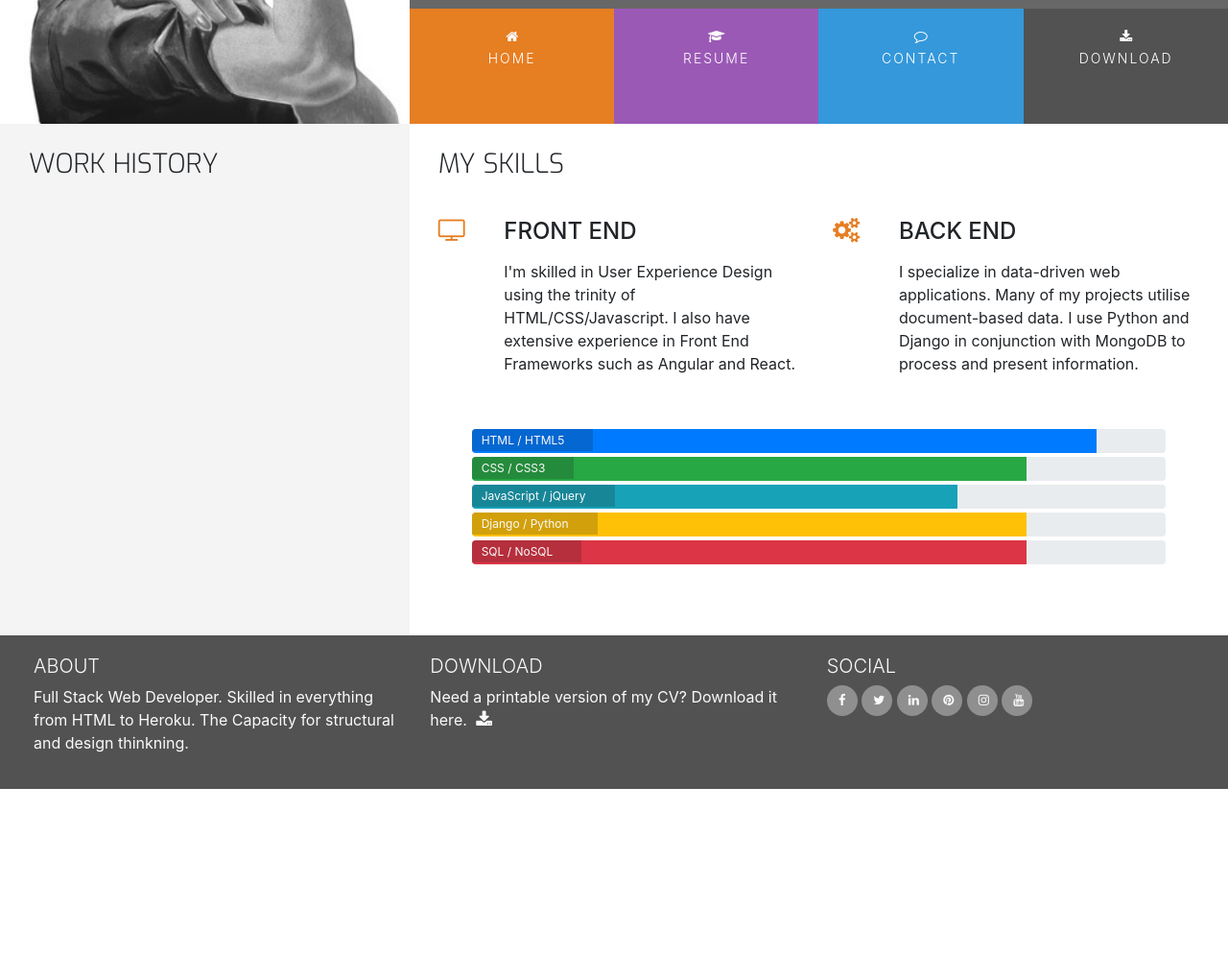
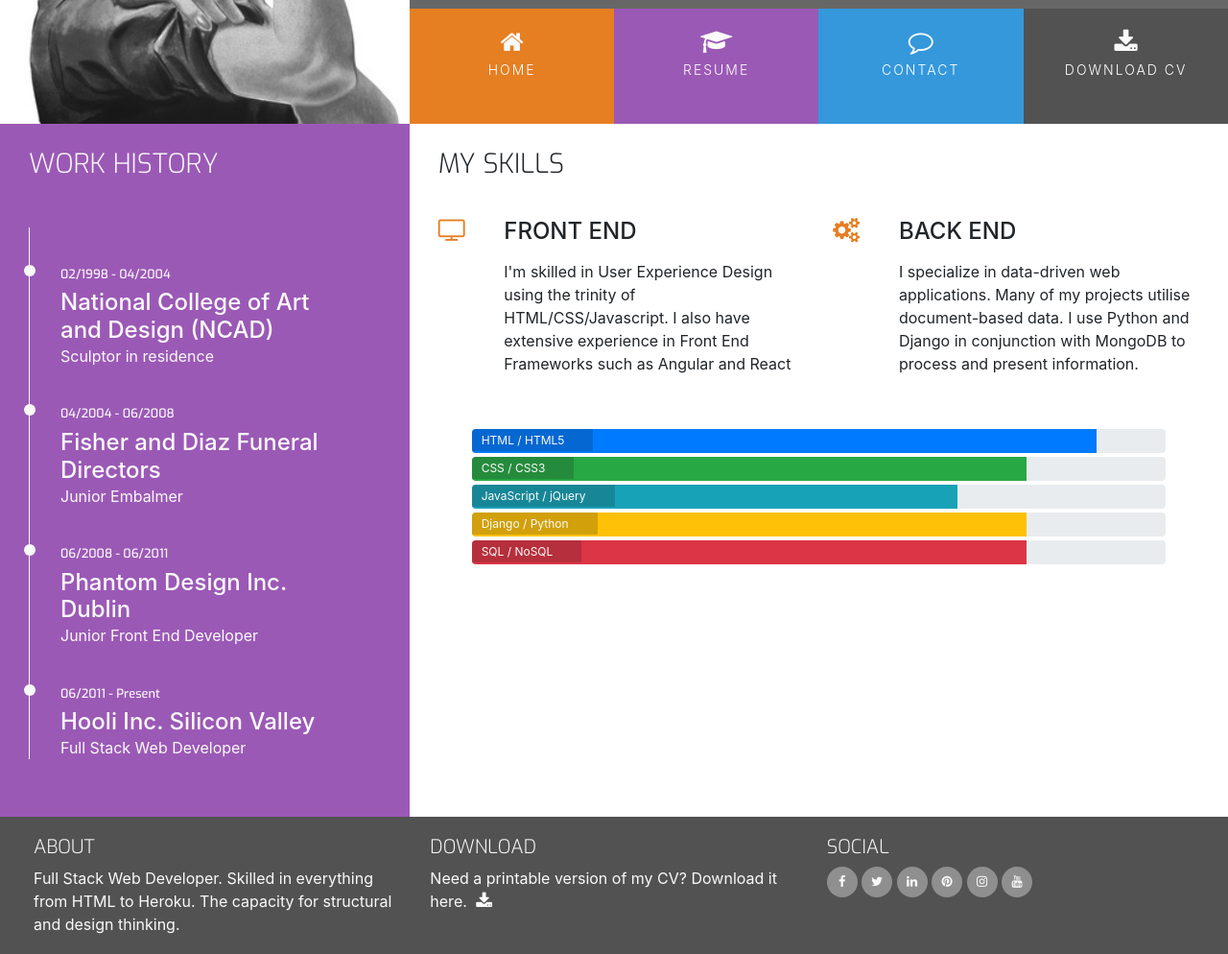
Before and after one commit to SamuelMacKay/Resume, a plain HTML site: page resume.html in a window 1280 px wide. Shown: the part 240-1234 px from the top of the page at 96% size. Before the commit the page ends 1062 px from the top, so only its background shows below. Drawn offline with nearby package versions, Linux system fonts and the light colour scheme.

Commit message:
added timeline to work history in resume.html

```diff
--- a/assets/css/style.css
+++ b/assets/css/style.css
@@ -1,18 +1,21 @@
 @import url('https://fonts.googleapis.com/css?family=Roboto:100,200,300,400,500,600,700|Exo:100,200,300,400,500,600,700');
 
-/*---------------------------------------------------- Colors */
+/*--------------------------------------------Colors*/
+
 .bg-color-name-title {
     background-color: #676767;
-
 }
 
 .bg-color-three-reasons {
     background-color: #fff;
-
 }
 
 .bg-color-personal-info {
     background-color: #f4f4f4;
+}
+
+.bg-color-work-history {
+    background-color: #9b59b6;
 }
 
 .ui-menu-color-home {
@@ -31,9 +34,8 @@
     background-color: #525252;
 }
 
+/* ----------------------------------------Special paddings/margins/text */
 
-
-/*---------------------------------------------------- Special Paddings/Margins/Texts */
 h1,
 h2,
 h3,
@@ -46,7 +48,7 @@ h4 {
 }
 
 .general-sub {
-    font-family: "EXO," sans-serif;
+    font-family: "Exo", sans-serif;
     font-weight: 300;
     color: #fafafa;
 }
@@ -65,17 +67,18 @@ h4 {
     float: none;
 }
 
+.history-heading,
 .section-heading {
-    font-family: "EXO", sans-serif;
+    font-family: "Exo", sans-serif;
     font-weight: 300;
     margin-top: 25px;
     margin-bottom: 40px;
 }
 
-/*---------------------------------------------------- Heading */
+/*--------------------------------------------Heading*/
+
 header {
     margin: 0;
-
 }
 
 .heading {
@@ -83,7 +86,7 @@ header {
 }
 
 .logo {
-    background: url(../images/rosie.jpg);
+    background: url("../images/rosie.jpg");
     background-position: center;
     background-repeat: no-repeat;
     background-size: cover;
@@ -102,13 +105,12 @@ header {
 }
 
 .title {
-    font-family: "Roboto" sans-serif;
+    font-family: "Roboto", sans-serif;
     font-weight: 200;
     font-size: 28px;
     margin-top: 20px;
     margin-bottom: 90px;
     color: #fff;
-
 }
 
 .list-inline-item:not(:last-child) {
@@ -119,20 +121,19 @@ header {
     font-size: 0;
 }
 
-#nav {
-    margin: 0;
-}
-
 #nav li {
     font-size: 14px;
     padding: 0;
+}
+
+#nav {
+    margin: 0;
 }
 
 .menuitem {
     height: 120px;
     text-align: center;
     padding: 0;
-
 }
 
 .menuitem a {
@@ -146,6 +147,7 @@ header {
     padding-top: 22px;
     display: block;
     color: #fafafa;
+    font-size: 26px;
 }
 
 .menuitem span {
@@ -159,14 +161,14 @@ header {
     letter-spacing: 2px;
 }
 
-/*---------------------------------------------------- hover.css */
+/*--------------------------------------------Hover.css*/
 
-.hvr-sweep-to-bottom::before {
+.hvr-sweep-to-bottom:before {
     background: rgba(0, 0, 0, 0.2);
     height: 120px;
 }
 
-/*---------------------------------------------------- Footer */
+/* ----------------------------------------Footer */
 
 footer {
     background-color: #525252;
@@ -184,7 +186,6 @@ footer {
     -moz-transition: all 0.35s ease-in-out;
     -webkit-transition: all 0.35s ease-in-out;
     -o-transition: all 0.35s ease-in-out;
-
 }
 
 .cv-pdf i:hover {
@@ -198,10 +199,10 @@ footer {
 .social-links li a i {
     width: 32px;
     height: 32px;
-    padding: 12px;
+    padding: 12px 0;
     border-radius: 50%;
+    font-size: 13px;
     line-height: 7px;
-    font-size: 13px;
     text-align: center;
     color: #fafafa;
     background: #8f8f8f;
@@ -219,7 +220,7 @@ footer {
     padding: 20px;
 }
 
-/*---------------------------------------------------- three reasons */
+/* ----------------------------------------Three Reasons */
 
 .three-reasons-icon {
     font-size: 26px;
@@ -230,7 +231,7 @@ footer {
     margin-bottom: 15px;
 }
 
-/*---------------------------------------------------- Personal Info */
+/* ----------------------------------------Personal Info */
 
 .personal-info-item {
     margin-bottom: 20px;
@@ -265,7 +266,7 @@ footer {
     width: 60%;
 }
 
-/*---------------------------------------------------- Progress Bar */
+/* ----------------------------------------Skills */
 
 .progress {
     position: relative;
@@ -279,9 +280,57 @@ footer {
     font-weight: 400;
     padding: 3px 30px 2px 10px;
     color: #fafafa;
-    background: rgba(25, 25, 25, 0.2);
+    background-color: rgba(25, 25, 25, 0.2);
 }
 
 .progress-section {
     margin: 40px 20px;
 }
+
+/* ----------------------------------------Work History */
+
+.history-heading {
+    color: #fafafa;
+    margin-bottom: 50px;
+}
+
+.timeline-item {
+    padding: 4em 2em 0em 2em;
+    position: relative;
+    color: #fafafa;
+    border-left: 1px solid;
+}
+
+.timeline-item p {
+    padding: 0;
+    margin: 0;
+}
+
+.timeline-item:before {
+    content: attr(data-dates);
+    position: absolute;
+    left: 2.5em;
+    top: 3em;
+    display: block;
+    font-family: "Exo", sans-serif;
+    font-weight: 500;
+    font-size: 0.8em;
+    padding: 0;
+    margin: 0;
+}
+
+.timeline-item:after {
+    width: 12px;
+    height: 12px;
+    display: block;
+    top: 2.4em;
+    position: absolute;
+    left: -6px;
+    border-radius: 12px;
+    content: '';
+    background: #fafafa;
+}
+
+.history-items {
+    margin-bottom: 30px;
+}
--- a/resume.html
+++ b/resume.html
@@ -1,73 +1,49 @@
 <!DOCTYPE html>
 <html lang="en">
+
 <head>
-    <meta charset="UTF-8" />
-    <meta http-equiv="X-UA-Compatible" content="IE=edge" />
-    <meta name="viewport" content="width=device-width, initial-scale=1.0" />
-    <link
-      rel="stylesheet"
-      href="https://maxcdn.bootstrapcdn.com/bootstrap/4.2.1/css/bootstrap.min.css"
-      type="text/css"
-    />
-    <link
-      rel="stylesheet"
-      href="https://maxcdn.bootstrapcdn.com/font-awesome/4.7.0/css/font-awesome.min.css"
-      type="text/css"
-    />
-    <link
-      rel="stylesheet"
-      href="https://cdnjs.cloudflare.com/ajax/libs/hover.css/2.1.1/css/hover-min.css"
-      type="text/css"
-    />
-    <link rel="stylesheet" href="assets/css/style.css" />
+    <meta charset="UTF-8">
+    <meta name="viewport" content="width=device-width, initial-scale=1.0">
+    <meta http-equiv="X-UA-Compatible" content="ie=edge">
+    <link rel="stylesheet" href="https://maxcdn.bootstrapcdn.com/bootstrap/4.2.1/css/bootstrap.min.css"
+        type="text/css" />
+    <link rel="stylesheet" href="https://maxcdn.bootstrapcdn.com/font-awesome/4.7.0/css/font-awesome.min.css"
+        type="text/css" />
+    <link rel="stylesheet" href="https://cdnjs.cloudflare.com/ajax/libs/hover.css/2.1.1/css/hover-min.css"
+        type="text/css" />
+    <link rel="stylesheet" href="assets/css/style.css">
     <title>Rosie</title>
 </head>
 
 <body>
     <header>
         <div class="row no-gutters">
-        <a href="index.html" class="col-md-4 logo"> </a>
+            <a class="col-md-4 logo" href="02-index.html"></a>
             <div class="col-md-8">
                 <div class="row no-gutters bg-color-name-title">
                     <div class="col heading">
                         <h1 class="name">Rosie Odenkirk</h1>
-              <h2 class="title">Full Stack Developer</h2>
+                        <h2 class="title"> Full Stack Developer</h2>
                     </div>
                 </div>
                 <div class="row no-gutters">
                     <div class="col">
                         <ul id="nav" class="list-inline menucontainer">
-                <li
-                  class="col-6 col-sm-3 ui-menu-color-home list-inline-item menuitem"
-                >
-                  <a href="#" class="hvr-sweep-to-bottom"
-                    ><i class="fa fa-home" aria-hidden="true"></i
-                    ><span>Home</span></a
-                  >
+                            <li class="col-6 col-sm-3 list-inline-item ui-menu-color-home menuitem">
+                                <a href="#" class="hvr-sweep-to-bottom"><i class="fa fa-home"
+                                        aria-hidden="true"></i><span>Home</span></a>
                             </li>
-                <li
-                  class="col-6 col-sm-3 ui-menu-color-resume list-inline-item menuitem"
-                >
-                  <a href="#" class="hvr-sweep-to-bottom"
-                    ><i class="fa fa-graduation-cap" aria-hidden="true"></i
-                    ><span>Resume</span></a
-                  >
+                            <li class="col-6 col-sm-3 list-inline-item ui-menu-color-resume menuitem">
+                                <a href="#" class="hvr-sweep-to-bottom"><i class="fa fa-graduation-cap"
+                                        aria-hidden="true"></i><span>Resume</span></a>
                             </li>
-                <li
-                  class="col-6 col-sm-3 ui-menu-color-contact list-inline-item menuitem"
-                >
-                  <a href="#" class="hvr-sweep-to-bottom"
-                    ><i class="fa fa-comment-o" aria-hidden="true"></i
-                    ><span>Contact</span></a
-                  >
+                            <li class="col-6 col-sm-3 list-inline-item ui-menu-color-contact menuitem">
+                                <a href="#" class="hvr-sweep-to-bottom"><i class="fa fa-comment-o"
+                                        aria-hidden="true"></i><span>Contact</span></a>
                             </li>
-                <li
-                  class="col-6 col-sm-3 ui-menu-color-download list-inline-item menuitem"
-                >
-                  <a href="#" class="hvr-sweep-to-bottom"
-                    ><i class="fa fa-download" aria-hidden="true"></i
-                    ><span>Download</span></a
-                  >
+                            <li class="col-6 col-sm-3 list-inline-item ui-menu-color-download menuitem">
+                                <a href="#" class="hvr-sweep-to-bottom"><i class="fa fa-download"
+                                        aria-hidden="true"></i><span>Download CV</span></a>
                             </li>
                         </ul>
                     </div>
@@ -77,10 +53,30 @@
     </header>
     <section class="container-fluid">
         <div class="row">
-        <div class="col-md-4 bg-color-personal-info section-column">
+            <div class="col-md-4 bg-color-work-history section-column">
                 <div class="row">
                     <div class="col-12">
-              <h3 class="section-heading uppercase">Work History</h3>
+                        <h3 class="history-heading uppercase">
+                            Work History
+                        </h3>
+                    </div>
+                </div>
+                <div class="history-items">
+                    <div class="timeline-item" data-dates="02/1998 - 04/2004">
+                        <h4>National College of Art and Design (NCAD)</h4>
+                        <p>Sculptor in residence</p>
+                    </div>
+                    <div class="timeline-item" data-dates="04/2004 - 06/2008">
+                        <h4>Fisher and Diaz Funeral Directors</h4>
+                        <p>Junior Embalmer</p>
+                    </div>
+                    <div class="timeline-item" data-dates="06/2008 - 06/2011">
+                        <h4>Phantom Design Inc. Dublin</h4>
+                        <p>Junior Front End Developer</p>
+                    </div>
+                    <div class="timeline-item" data-dates="06/2011 - Present">
+                        <h4>Hooli Inc. Silicon Valley</h4>
+                        <p>Full Stack Web Developer</p>
                     </div>
                 </div>
             </div>
@@ -99,9 +95,8 @@
                             <div class="col-10">
                                 <h4 class="three-reasons-heading uppercase">Front End</h4>
                                 <p>
-                    I'm skilled in User Experience Design using the trinity of HTML/CSS/Javascript. I also have extensive experience in
-                    Front End Frameworks such as Angular and React.
-                    </p>
+                                    I'm skilled in User Experience Design using the trinity of HTML/CSS/Javascript. I
+                                    also have extensive experience in Front End Frameworks such as Angular and React
                                 </p>
                             </div>
                         </div>
@@ -109,17 +104,14 @@
                     <div class="col-10 offset-1 offset-sm-0 col-sm-4 col-md-6">
                         <div class="row">
                             <div class="col-2">
-                  <i
-                    class="three-reasons-icon fa fa-gears"
-                    aria-hidden="true"
-                  ></i>
+                                <i class="three-reasons-icon fa fa-gears" aria-hidden="true"></i>
                             </div>
                             <div class="col-10">
                                 <h4 class="three-reasons-heading uppercase">Back End</h4>
                                 <p>
-                    I specialize in data-driven web applications. Many of my projects utilise document-based data. I use Python and Django
-                    in conjunction with MongoDB to process and present information.
-                    </p>
+                                    I specialize in data-driven web applications. Many of my projects utilise
+                                    document-based data. I use Python and Django in conjunction with MongoDB to process
+                                    and present information.
                                 </p>
                             </div>
                         </div>
@@ -128,8 +120,8 @@
                 <div class="row progress-section">
                     <div class="col">
                         <div class="progress">
-                    <div class="progress-bar" role="progressbar" aria-valuenow="90" aria-valuemin="0" aria-valuemax="100"
-                        style="width:90%;">
+                            <div class="progress-bar" role="progressbar" aria-valuenow="90" aria-valuemin="0"
+                                aria-valuemax="100" style="width:90%;">
                                 <span class="sr-only">90% complete</span>
                             </div>
                             <span class="progress-type">HTML / HTML5</span>
@@ -163,14 +155,18 @@
                             <span class="progress-type">SQL / NoSQL</span>
                         </div>
                     </div>
+                </div>
+            </div>
+        </div>
+
     </section>
     <footer class="container-fluid">
         <div id="footer-details" class="row">
             <div class="col-sm-4">
                 <h5 class="uppercase general-sub">About</h5>
                 <p class="inline-block">
-            Full Stack Web Developer. Skilled in everything from HTML to Heroku.
-            The Capacity for structural and design thinkning.
+                    Full Stack Web Developer. Skilled in everything from HTML to Heroku. The capacity for structural and
+                    design thinking.
                 </p>
             </div>
             <div class="col-sm-4">
@@ -179,47 +175,47 @@
                     Need a printable version of my CV? Download it here.
                     <a href="#" target="_blank" class="cv-pdf">
                         <i class="fa fa-download" aria-hidden="true"></i>
-              <span class="sr-only">Download Link.</span>
+                        <span class="sr-only">Download link.</span>
                     </a>
                 </p>
             </div>
             <div class="col-sm-4">
                 <h5 class="uppercase general-sub">Social</h5>
                 <ul class="list-inline social-links">
-            <li class="list-inline-item social-links">
-              <a href="#" target="_blank">
+                    <li class="list-inline-item">
+                        <a target="_blank" href="#">
                             <i class="fa fa-facebook" aria-hidden="true"></i>
                             <span class="sr-only">Facebook</span>
                         </a>
                     </li>
-            <li class="list-inline-item social-links">
-              <a href="#" target="_blank">
+                    <li class="list-inline-item">
+                        <a target="_blank" href="#">
                             <i class="fa fa-twitter" aria-hidden="true"></i>
                             <span class="sr-only">Twitter</span>
                         </a>
                     </li>
-            <li class="list-inline-item social-links">
-              <a href="#" target="_blank">
+                    <li class="list-inline-item">
+                        <a target="_blank" href="#">
                             <i class="fa fa-linkedin" aria-hidden="true"></i>
-                <span class="sr-only">Linked in</span>
+                            <span class="sr-only">LinkedIn</span>
                         </a>
                     </li>
-            <li class="list-inline-item social-links">
-              <a href="#" target="_blank">
+                    <li class="list-inline-item">
+                        <a target="_blank" href="#">
                             <i class="fa fa-pinterest" aria-hidden="true"></i>
                             <span class="sr-only">Pinterest</span>
                         </a>
                     </li>
-            <li class="list-inline-item social-links">
-              <a href="#" target="_blank">
+                    <li class="list-inline-item">
+                        <a target="_blank" href="#">
                             <i class="fa fa-instagram" aria-hidden="true"></i>
                             <span class="sr-only">Instagram</span>
                         </a>
                     </li>
-            <li class="list-inline-item social-links">
-              <a href="#" target="_blank">
+                    <li class="list-inline-item">
+                        <a target="_blank" href="#">
                             <i class="fa fa-youtube" aria-hidden="true"></i>
-                <span class="sr-only">Youtube</span>
+                            <span class="sr-only">YouTube</span>
                         </a>
                     </li>
                 </ul>
@@ -227,4 +223,5 @@
         </div>
     </footer>
 </body>
-</html>
+
+</html>gi
```
Lines whose indentation alone changed are shown as unchanged.
